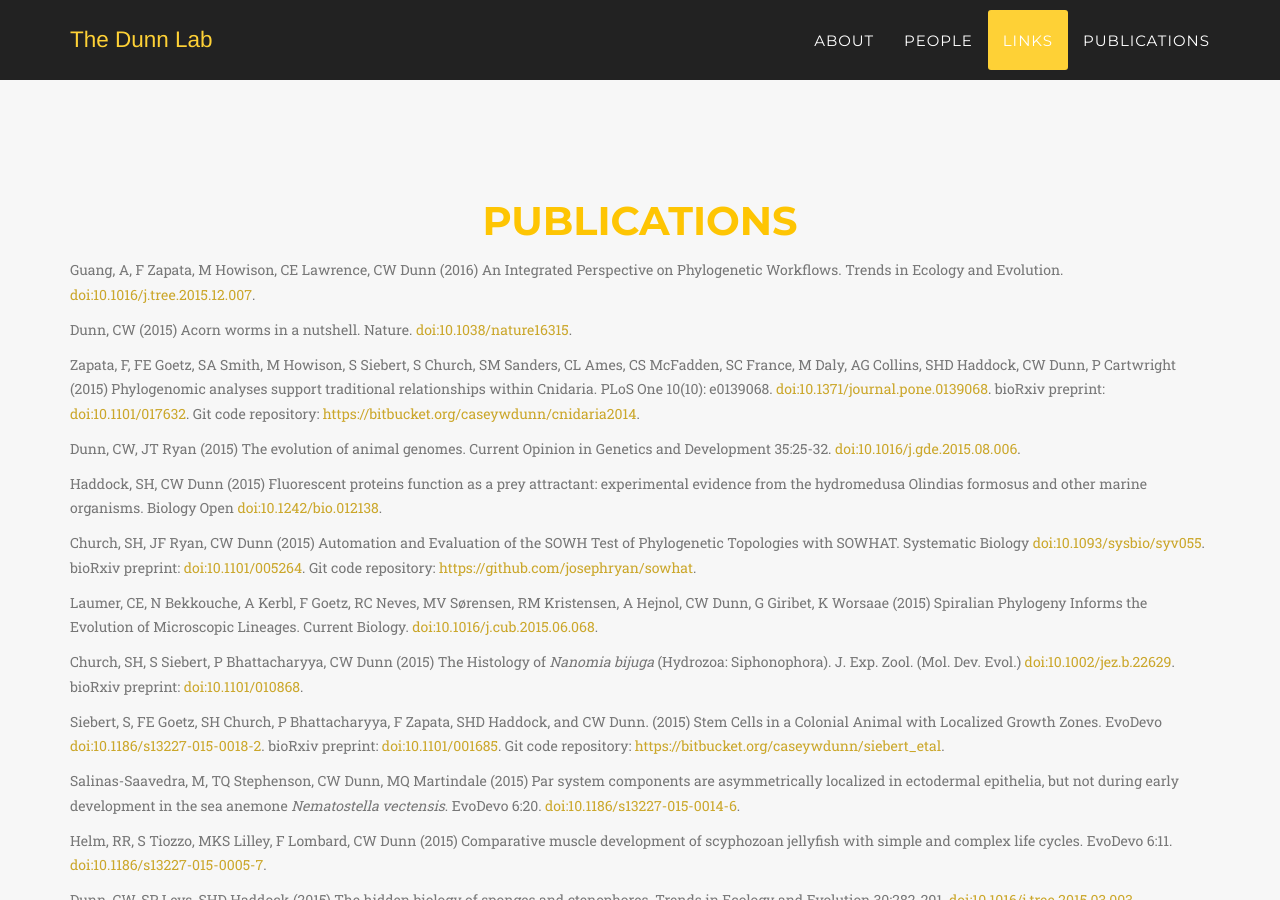
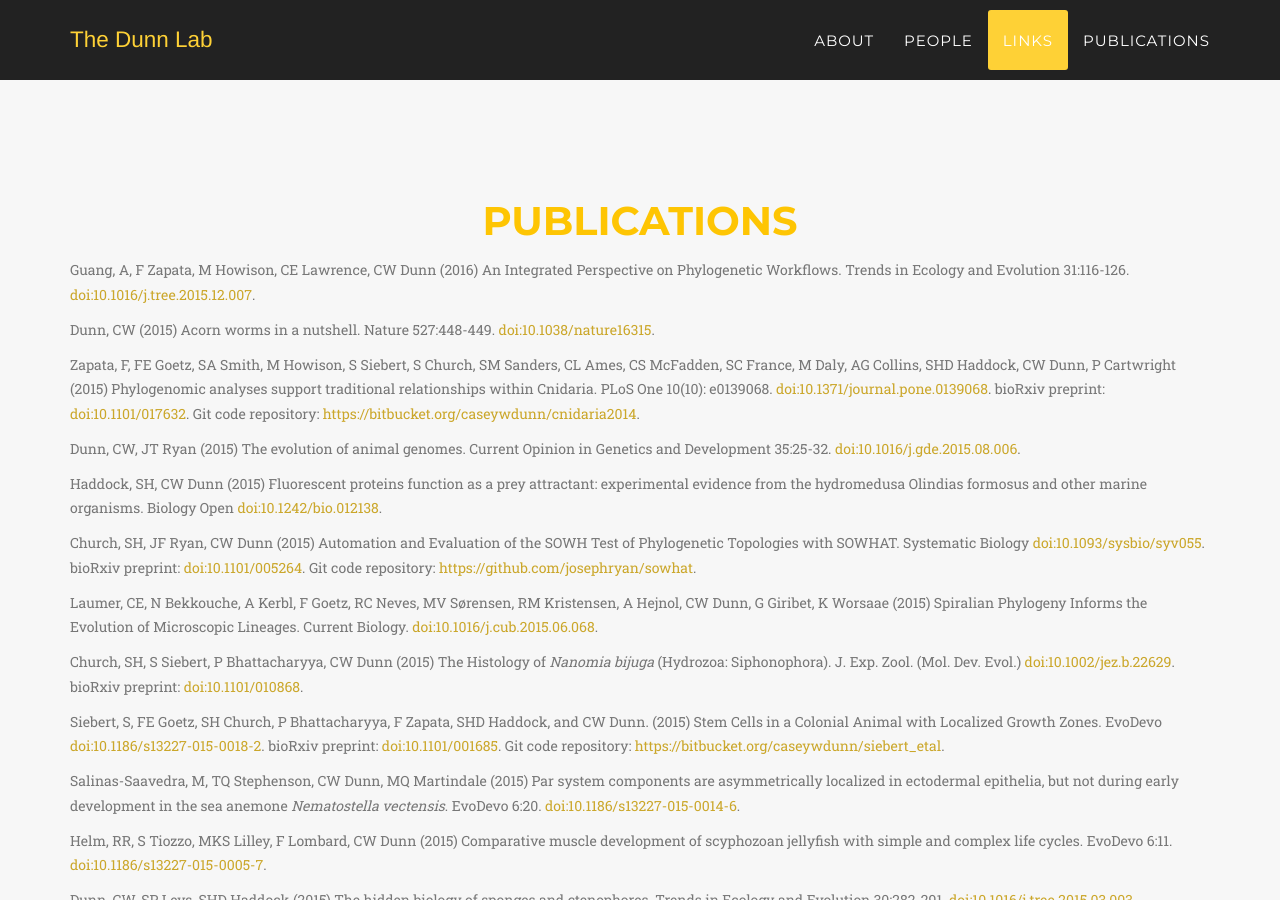
Before and after one commit to caseywdunn/caseywdunn.github.io, a Jekyll site: the page built from index.html, in a window 1280 px wide and 900 px high, scrolled down 7396 px. Built offline with Jekyll 4.4.1, drawn with Linux system fonts in a browser that asks for light colours; some web fonts are replaced.

Commit message:
updated references

```diff
--- a/_includes/publications.html
+++ b/_includes/publications.html
@@ -8,11 +8,11 @@
             </div>
 
 <div class="box"><div class="box-title"></div><div class="box-body">
-	<p class="text-muted"> Guang, A, F Zapata, M Howison, CE Lawrence, CW Dunn (2016) An Integrated Perspective on Phylogenetic Workflows. Trends in Ecology and Evolution. <a href="http://dx.doi.org/10.1016/j.tree.2015.12.007">doi:10.1016/j.tree.2015.12.007</a>. </p>
+	<p class="text-muted"> Guang, A, F Zapata, M Howison, CE Lawrence, CW Dunn (2016) An Integrated Perspective on Phylogenetic Workflows. Trends in Ecology and Evolution 31:116-126. <a href="http://dx.doi.org/10.1016/j.tree.2015.12.007">doi:10.1016/j.tree.2015.12.007</a>. </p>
 </div><div class="box-footer"> </div></div>
 
 <div class="box"><div class="box-title"></div><div class="box-body">
-	<p class="text-muted">Dunn, CW (2015) Acorn worms in a nutshell. Nature. <a href="http://dx.doi.org/10.1038/nature16315">doi:10.1038/nature16315</a>.</p>
+	<p class="text-muted">Dunn, CW (2015) Acorn worms in a nutshell. Nature 527:448-449. <a href="http://dx.doi.org/10.1038/nature16315">doi:10.1038/nature16315</a>.</p>
 </div><div class="box-footer"> </div></div>
 
 <div class="box"><div class="box-title"></div><div class="box-body">
```
Also changed, not shown: 1 other file.
